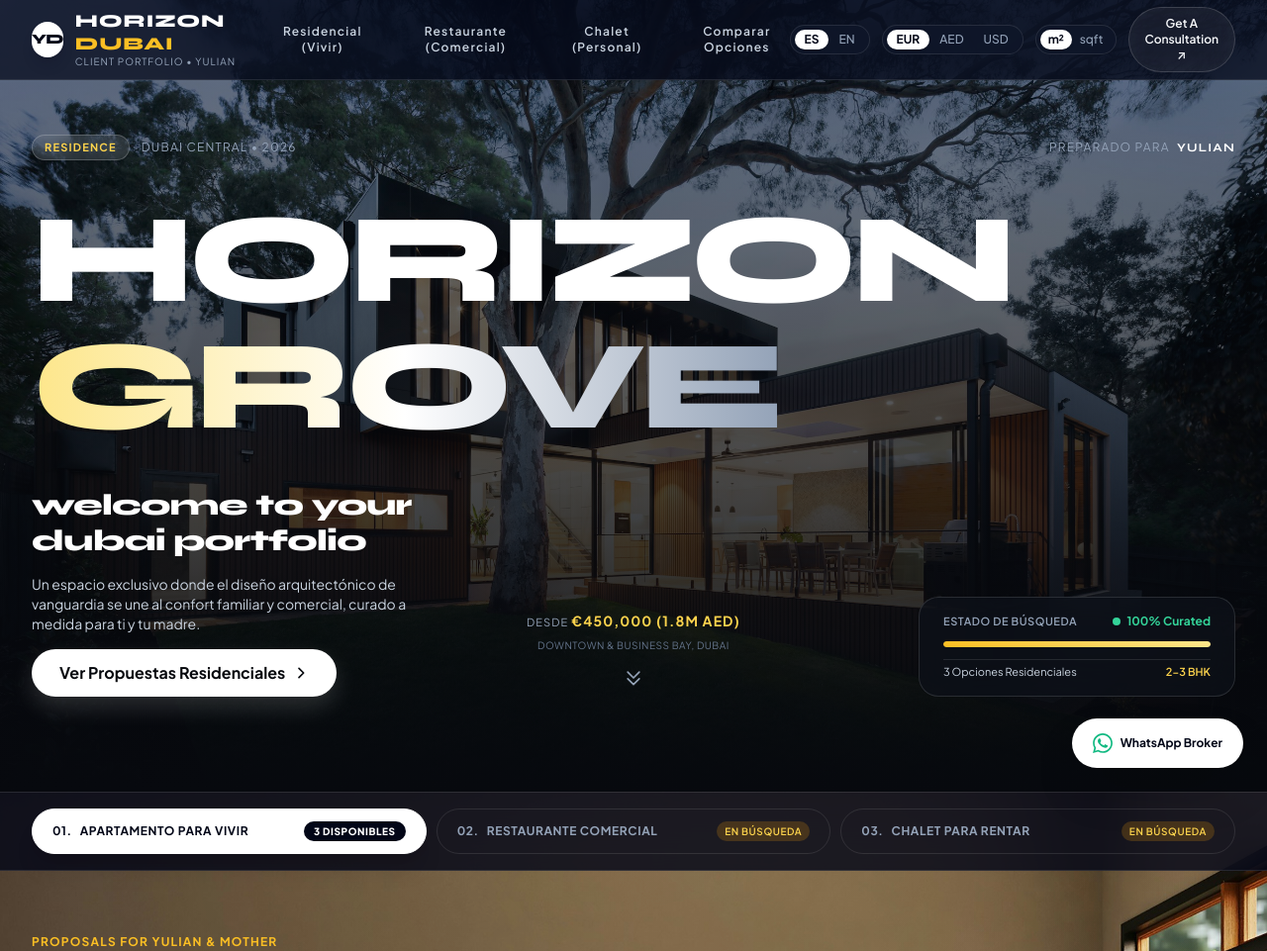
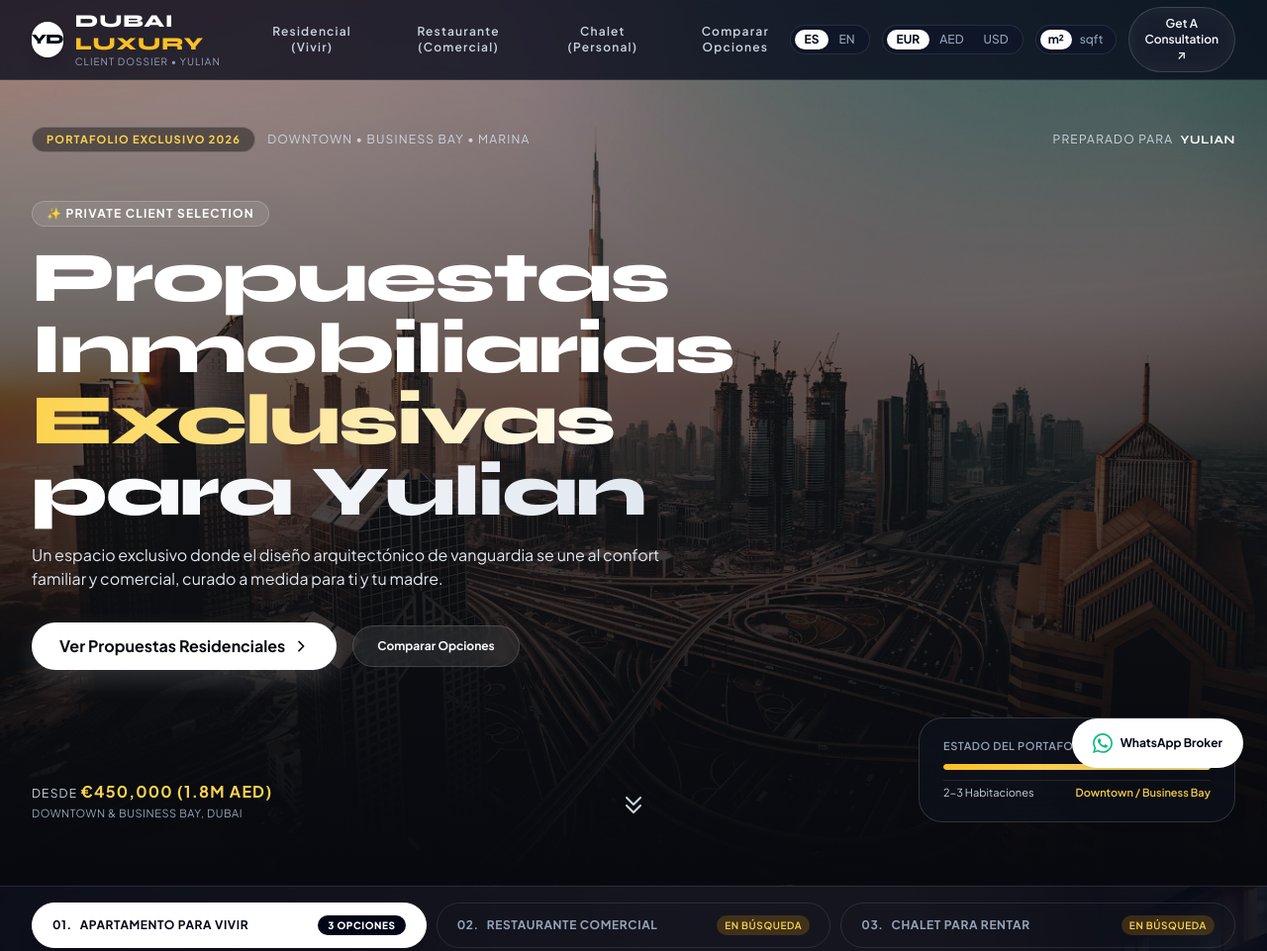
Before and after one commit to cubaloop/yulian-dubai-proposals, a plain HTML site: page index.html in a window 1280 px wide. Shown: the top 961 px of the page at 99% size. Drawn offline with nearby package versions, Linux system fonts and the light colour scheme; a web font is replaced by a local one.

Commit message:
Update: Set panoramic Dubai skyline hero background, remove distracting typography overlay, and refine layout

```diff
--- a/assets/css/style.css
+++ b/assets/css/style.css
@@ -1,4 +1,4 @@
-@import url('https://fonts.googleapis.com/css2?family=Syne:wght@400;500;600;700;800&family=Plus+Jakarta+Sans:wght@300;400;500;600;700;800&family=Playfair+Display:ital,wght@0,400;0,600;0,700;1,400&display=swap');
+@import url('https://fonts.googleapis.com/css2?family=Plus+Jakarta+Sans:wght@300;400;500;600;700;800&family=Playfair+Display:ital,wght@0,400;0,600;0,700;0,900;1,400&family=Syne:wght@500;600;700;800&display=swap');
 
 :root {
   --font-display: 'Syne', sans-serif;
@@ -7,13 +7,11 @@
 
   --bg-dark: #07090e;
   --bg-card: rgba(14, 18, 27, 0.85);
-  --bg-card-hover: rgba(20, 26, 38, 0.95);
   --border-light: rgba(255, 255, 255, 0.12);
   --border-gold: rgba(212, 175, 55, 0.4);
 
   --color-gold: #d4af37;
   --color-gold-light: #f3e5ab;
-  --color-accent: #ffffff;
 }
 
 * {
@@ -27,7 +25,6 @@ body {
   overflow-x: hidden;
 }
 
-/* Horizon Grove Large Display Typography */
 .font-display {
   font-family: var(--font-display);
 }
@@ -36,25 +33,17 @@ body {
   font-family: var(--font-serif);
 }
 
-/* Horizon Grove Giant Title Style */
-.hero-giant-title {
-  font-family: var(--font-display);
-  font-weight: 800;
-  letter-spacing: -0.04em;
-  line-height: 0.9;
-  text-transform: uppercase;
-}
-
-/* Background Image with Dark Atmospheric Gradient */
+/* Panoramic Dubai Skyline Hero Background */
 .hero-bg-wrapper {
   position: relative;
-  background-image: linear-gradient(180deg, rgba(7, 9, 14, 0.4) 0%, rgba(7, 9, 14, 0.8) 70%, #07090e 100%),
-                    url('../images/backgrounds/hero_horizon_bg.jpg');
+  background-image: linear-gradient(180deg, rgba(7, 9, 14, 0.35) 0%, rgba(7, 9, 14, 0.75) 60%, #07090e 100%),
+                    url('../images/backgrounds/dubai_skyline_hero.jpg');
   background-size: cover;
-  background-position: center center;
+  background-position: center 30%;
   background-repeat: no-repeat;
 }
 
+/* Dark Marble Texture Overlay for Body */
 .marble-texture-overlay {
   background-image: radial-gradient(circle at 50% 0%, rgba(212, 175, 55, 0.05) 0%, transparent 60%),
                     radial-gradient(circle at 100% 100%, rgba(30, 58, 138, 0.08) 0%, transparent 50%),
@@ -81,7 +70,7 @@ body {
   box-shadow: 0 35px 70px -15px rgba(0, 0, 0, 0.95), 0 0 30px rgba(212, 175, 55, 0.15);
 }
 
-/* Minimalist White Horizon Pill Button */
+/* Minimalist White Pill Button */
 .btn-horizon-white {
   background-color: #ffffff;
   color: #07090e;
@@ -118,21 +107,6 @@ body {
   transform: translateY(-2px);
 }
 
-.btn-horizon-gold {
-  background: linear-gradient(135deg, #dfba48 0%, #c59b27 50%, #997316 100%);
-  color: #07090e;
-  font-weight: 700;
-  border-radius: 9999px;
-  transition: all 0.3s ease;
-  box-shadow: 0 8px 25px rgba(212, 175, 55, 0.3);
-}
-
-.btn-horizon-gold:hover {
-  box-shadow: 0 12px 35px rgba(212, 175, 55, 0.5);
-  transform: translateY(-2px);
-}
-
-/* Clean Badges */
 .badge-clean-white {
   background: rgba(255, 255, 255, 0.1);
   border: 1px solid rgba(255, 255, 255, 0.2);
@@ -147,16 +121,15 @@ body {
   backdrop-filter: blur(10px);
 }
 
-/* Floating Status Box (Horizon Grove Reference) */
 .horizon-status-box {
-  background: rgba(14, 18, 27, 0.7);
-  border: 1px solid rgba(255, 255, 255, 0.12);
-  backdrop-filter: blur(20px);
-  border-radius: 20px;
-  padding: 16px 24px;
+  background: rgba(14, 18, 27, 0.75);
+  border: 1px solid rgba(255, 255, 255, 0.15);
+  backdrop-filter: blur(24px);
+  border-radius: 24px;
+  padding: 20px 24px;
 }
 
-/* Custom Leaflet Map Theme */
+/* Custom Leaflet Map */
 .leaflet-container {
   background: #0b0e14 !important;
   font-family: var(--font-sans);
@@ -172,7 +145,6 @@ body {
   background: #0f141f !important;
 }
 
-/* Clean Custom Scrollbar */
 ::-webkit-scrollbar {
   width: 6px;
   height: 6px;
@@ -188,7 +160,6 @@ body {
   background: #d4af37;
 }
 
-/* Gallery Thumbnails Scroll Hide */
 .no-scrollbar::-webkit-scrollbar {
   display: none;
 }
--- a/index.html
+++ b/index.html
@@ -3,7 +3,7 @@
 <head>
   <meta charset="UTF-8">
   <meta name="viewport" content="width=device-width, initial-scale=1.0">
-  <title>Horizon Dubai • Private Proposals for Yulian</title>
+  <title>Propuestas Exclusivas Dubai • Yulian</title>
 
   <!-- Tailwind CSS CDN -->
   <script src="https://cdn.tailwindcss.com"></script>
@@ -15,18 +15,18 @@
   <!-- Chart.js CDN for Financial Projections -->
   <script src="https://cdn.jsdelivr.net/npm/chart.js"></script>
 
-  <!-- Google Fonts: Syne (Display), Playfair Display (Serif), Plus Jakarta Sans (Sans) -->
+  <!-- Google Fonts -->
   <link rel="preconnect" href="https://fonts.googleapis.com">
   <link rel="preconnect" href="https://fonts.gstatic.com" crossorigin>
-  <link href="https://fonts.googleapis.com/css2?family=Playfair+Display:ital,wght@0,400;0,600;0,700;1,400&family=Plus+Jakarta+Sans:wght@300;400;500;600;700;800&family=Syne:wght@400;500;600;700;800&display=swap" rel="stylesheet">
+  <link href="https://fonts.googleapis.com/css2?family=Playfair+Display:ital,wght@0,400;0,600;0,700;0,900;1,400&family=Plus+Jakarta+Sans:wght@300;400;500;600;700;800&family=Syne:wght@500;600;700;800&display=swap" rel="stylesheet">
 
   <!-- Custom Styles -->
   <link rel="stylesheet" href="assets/css/style.css">
 </head>
 <body class="marble-texture-overlay min-h-screen flex flex-col selection:bg-white selection:text-slate-950 text-slate-100">
 
-  <!-- TOP BRAND / NAVIGATION (Horizon Grove Reference) -->
-  <header class="fixed top-0 left-0 right-0 z-50 bg-slate-950/70 backdrop-blur-2xl border-b border-white/10 transition-all duration-300">
+  <!-- TOP BRAND / NAVIGATION -->
+  <header class="fixed top-0 left-0 right-0 z-50 bg-slate-950/75 backdrop-blur-2xl border-b border-white/10 transition-all duration-300">
     <div class="max-w-7xl mx-auto px-4 sm:px-6 lg:px-8 h-20 flex items-center justify-between">
 
       <!-- Brand Logo -->
@@ -35,8 +35,8 @@
           YD
         </div>
         <div>
-          <span class="font-display font-extrabold text-lg tracking-wider text-white uppercase block leading-tight">HORIZON <span class="text-amber-400">DUBAI</span></span>
-          <span class="text-[10px] text-slate-400 uppercase tracking-widest block">Client Portfolio • Yulian</span>
+          <span class="font-display font-extrabold text-lg tracking-wider text-white uppercase block leading-tight">DUBAI <span class="text-amber-400">LUXURY</span></span>
+          <span class="text-[10px] text-slate-400 uppercase tracking-widest block">Client Dossier • Yulian</span>
         </div>
       </div>
 
@@ -71,7 +71,7 @@
           <button id="unit-sqft-btn" onclick="setUnit('sqft')" class="px-2 py-0.5 text-xs font-medium text-slate-400 hover:text-white">sqft</button>
         </div>
 
-        <!-- Get Consultation Button (Horizon Grove Ref) -->
+        <!-- Get Consultation Button -->
         <button onclick="openContactModal()" class="btn-horizon-glass px-4 py-2 text-xs font-semibold flex items-center hover:bg-white hover:text-slate-950 transition-all">
           <span data-i18n="getConsultation">Get A Consultation ↗</span>
         </button>
@@ -119,76 +119,83 @@
     </div>
   </header>
 
-  <!-- HERO SECTION (Identical Layout & Aesthetic to Horizon Grove Behance Ref) -->
-  <section class="hero-bg-wrapper relative min-h-screen pt-28 pb-16 px-4 sm:px-6 lg:px-8 flex flex-col justify-between">
+  <!-- PANORAMIC DUBAI HERO SECTION -->
+  <section class="hero-bg-wrapper relative min-h-[92vh] pt-32 pb-16 px-4 sm:px-6 lg:px-8 flex flex-col justify-between">
 
-    <!-- Top Metadata Bar inside Hero -->
-    <div class="max-w-7xl mx-auto w-full flex justify-between items-center text-xs tracking-widest uppercase text-slate-300 pt-6">
+    <!-- Top Metadata Info -->
+    <div class="max-w-7xl mx-auto w-full flex justify-between items-center text-xs tracking-widest uppercase text-slate-300">
       <div class="flex items-center space-x-3">
-        <span class="px-3 py-1 rounded-full bg-white/10 border border-white/20 backdrop-blur-md font-bold text-[11px] text-amber-300">
-          RESIDENCE
+        <span class="px-3.5 py-1 rounded-full bg-black/40 border border-white/20 backdrop-blur-md font-bold text-[11px] text-amber-300">
+          PORTAFOLIO EXCLUSIVO 2026
         </span>
-        <span class="text-slate-400 hidden sm:inline">DUBAI CENTRAL • 2026</span>
+        <span class="text-slate-300 hidden sm:inline">DOWNTOWN • BUSINESS BAY • MARINA</span>
       </div>
-      <div class="text-slate-400 text-right">
-        <span>PREPARADO PARA</span> <strong class="text-white ml-1 font-display">YULIAN</strong>
+      <div class="text-slate-300 text-right">
+        <span>PREPARADO PARA</span> <strong class="text-white ml-1 font-display tracking-wider">YULIAN</strong>
       </div>
     </div>
 
-    <!-- Center Giant Avant-Garde Brand Typography -->
-    <div class="max-w-7xl mx-auto w-full my-auto py-8">
-      <div class="text-center md:text-left">
-        <h1 class="hero-giant-title text-5xl sm:text-7xl md:text-8xl lg:text-9xl text-white tracking-tighter select-none">
-          HORIZON<br/>
-          <span class="text-transparent bg-clip-text bg-gradient-to-r from-amber-200 via-white to-slate-400">GROVE</span>
+    <!-- Center Hero Presentation (Clean, Elegant, No Unwanted Posters) -->
+    <div class="max-w-7xl mx-auto w-full my-auto py-12">
+      <div class="max-w-3xl space-y-4">
+        <div class="inline-flex items-center space-x-2 px-3.5 py-1 rounded-full bg-white/10 border border-white/20 text-white text-xs font-bold tracking-widest uppercase backdrop-blur-md">
+          <span>✨ Private Client Selection</span>
+        </div>
+        <h1 class="text-4xl sm:text-6xl lg:text-7xl font-display font-black text-white tracking-tight leading-[1.05]">
+          Propuestas Inmobiliarias <br/>
+          <span class="text-transparent bg-clip-text bg-gradient-to-r from-amber-300 via-white to-slate-200">Exclusivas para Yulian</span>
         </h1>
+        <p class="text-sm sm:text-base text-slate-200 leading-relaxed max-w-2xl" data-i18n="heroDesc">
+          Selección curada donde la arquitectura de vanguardia en Dubai se une al confort familiar y comercial, diseñada a medida para vivir con tu madre, tu espacio gastronómico y alojamiento de personal.
+        </p>
+
+        <div class="pt-4 flex flex-wrap gap-4 items-center">
+          <button onclick="scrollToSection('section-living')" class="btn-horizon-white group">
+            <span data-i18n="viewApartments">Ver Opciones de Apartamentos</span>
+            <svg class="w-4 h-4 ml-2 transition-transform group-hover:translate-x-1" fill="none" stroke="currentColor" viewBox="0 0 24 24"><path stroke-linecap="round" stroke-linejoin="round" stroke-width="2.5" d="M9 5l7 7-7 7"></path></svg>
+          </button>
+
+          <button onclick="openComparisonModal()" class="btn-horizon-glass px-6 py-3 text-xs font-bold">
+            <span data-i18n="compareBtn">Comparativa Lado a Lado</span>
+          </button>
+        </div>
       </div>
     </div>
 
-    <!-- Bottom Action & Info Grid (Matching Horizon Grove Layout) -->
-    <div class="max-w-7xl mx-auto w-full grid grid-cols-1 md:grid-cols-3 gap-6 items-end pb-8">
+    <!-- Bottom Status Grid -->
+    <div class="max-w-7xl mx-auto w-full grid grid-cols-1 md:grid-cols-3 gap-6 items-end">
 
-      <!-- Left: Welcome & Pill Button -->
-      <div class="space-y-4">
-        <h2 class="text-2xl sm:text-3xl font-display font-extrabold text-white tracking-tight" data-i18n="heroWelcome">
-          welcome to horizon dubai
-        </h2>
-        <p class="text-xs sm:text-sm text-slate-300 leading-relaxed max-w-md" data-i18n="heroDesc">
-          A unique space where modern architecture meets tailored luxury, offering an elevated lifestyle for you and your mother in central Dubai.
-        </p>
-        <button onclick="scrollToSection('section-living')" class="btn-horizon-white group">
-          <span data-i18n="viewApartments">View Apartments</span>
-          <svg class="w-4 h-4 ml-2 transition-transform group-hover:translate-x-1" fill="none" stroke="currentColor" viewBox="0 0 24 24"><path stroke-linecap="round" stroke-linejoin="round" stroke-width="2.5" d="M9 5l7 7-7 7"></path></svg>
-        </button>
+      <!-- Left: Price Range -->
+      <div>
+        <div class="text-xs uppercase tracking-widest text-slate-300">
+          <span data-i18n="startingFrom">Desde</span> <strong class="text-amber-300 font-bold text-base">€450,000 (1.8M AED)</strong>
+        </div>
+        <div class="text-[11px] text-slate-400 uppercase tracking-wider mt-0.5">Downtown & Business Bay, Dubai</div>
       </div>
 
-      <!-- Center: Scroll Indicator & Price Range -->
-      <div class="text-center hidden md:block space-y-2">
-        <div class="text-[11px] uppercase tracking-widest text-slate-400">
-          <span data-i18n="startingFrom">From</span> <strong class="text-amber-300 font-bold text-sm">€450,000 (1.8M AED)</strong>
-        </div>
-        <div class="text-[10px] text-slate-500 uppercase tracking-wider">Downtown & Business Bay, Dubai</div>
-        <div class="pt-4 animate-bounce text-slate-400 flex justify-center">
-          <svg class="w-5 h-5" fill="none" stroke="currentColor" viewBox="0 0 24 24"><path stroke-linecap="round" stroke-linejoin="round" stroke-width="2" d="M19 13l-7 7-7-7m14-8l-7 7-7-7"></path></svg>
+      <!-- Center: Scroll Indicator -->
+      <div class="text-center hidden md:block">
+        <div class="animate-bounce text-slate-300 flex justify-center cursor-pointer" onclick="scrollToSection('section-living')">
+          <svg class="w-6 h-6" fill="none" stroke="currentColor" viewBox="0 0 24 24"><path stroke-linecap="round" stroke-linejoin="round" stroke-width="2" d="M19 13l-7 7-7-7m14-8l-7 7-7-7"></path></svg>
         </div>
       </div>
 
-      <!-- Right: Floating Status & Construction Progress Box -->
+      <!-- Right: Floating Status Card -->
       <div class="flex justify-start md:justify-end">
-        <div class="horizon-status-box w-full max-w-xs space-y-3">
+        <div class="horizon-status-box w-full max-w-xs space-y-2.5">
           <div class="flex justify-between items-center text-xs">
-            <span class="text-slate-400 font-semibold uppercase tracking-wider text-[11px]" data-i18n="searchProgress">SEARCH STATUS</span>
-            <span class="text-emerald-400 font-bold flex items-center">
+            <span class="text-slate-400 font-semibold uppercase tracking-wider text-[11px]">ESTADO DEL PORTAFOLIO</span>
+            <span class="text-emerald-400 font-bold flex items-center text-xs">
               <span class="w-2 h-2 rounded-full bg-emerald-400 mr-1.5 animate-ping"></span>
-              100% Curated
+              3 Opciones Listas
             </span>
           </div>
           <div class="w-full bg-white/10 h-1.5 rounded-full overflow-hidden">
             <div class="bg-gradient-to-r from-amber-400 to-amber-200 h-full w-full rounded-full"></div>
           </div>
           <div class="flex justify-between items-center text-[11px] text-slate-300 pt-1 border-t border-white/10">
-            <span>3 Opciones Residenciales</span>
-            <span class="text-amber-300 font-semibold">2-3 BHK</span>
+            <span>2-3 Habitaciones</span>
+            <span class="text-amber-300 font-semibold">Downtown / Business Bay</span>
           </div>
         </div>
       </div>
@@ -197,21 +204,21 @@
 
   </section>
 
-  <!-- 3 CATEGORY NAVIGATION TABS (Horizon Minimalist Segmentation) -->
-  <section class="sticky top-20 z-30 bg-slate-950/80 backdrop-blur-xl border-y border-white/10 py-4 px-4 sm:px-6 lg:px-8">
+  <!-- 3 CATEGORY NAVIGATION TABS -->
+  <section class="sticky top-20 z-30 bg-slate-950/85 backdrop-blur-xl border-y border-white/10 py-4 px-4 sm:px-6 lg:px-8">
     <div class="max-w-7xl mx-auto flex flex-col sm:flex-row gap-2.5">
 
       <!-- Tab 1: Residential -->
-      <button id="nav-tab-living" onclick="setTab('living')" class="flex-1 py-3 px-5 rounded-full border border-white text-slate-950 bg-white font-bold text-xs uppercase tracking-wider transition-all flex items-center justify-between">
+      <button id="nav-tab-living" onclick="setTab('living')" class="flex-1 py-3.5 px-5 rounded-full border border-white text-slate-950 bg-white font-bold text-xs uppercase tracking-wider transition-all flex items-center justify-between">
         <span class="flex items-center space-x-2">
           <span>01.</span>
           <span data-i18n="tabLiving">Apartamento para Vivir</span>
         </span>
-        <span class="px-2.5 py-0.5 rounded-full bg-slate-950 text-white text-[10px] font-black">3 DISPONIBLES</span>
+        <span class="px-2.5 py-0.5 rounded-full bg-slate-950 text-white text-[10px] font-black">3 OPCIONES</span>
       </button>
 
       <!-- Tab 2: Commercial -->
-      <button id="nav-tab-commercial" onclick="setTab('commercial')" class="flex-1 py-3 px-5 rounded-full border border-white/10 text-slate-400 hover:text-white hover:bg-white/5 font-semibold text-xs uppercase tracking-wider transition-all flex items-center justify-between">
+      <button id="nav-tab-commercial" onclick="setTab('commercial')" class="flex-1 py-3.5 px-5 rounded-full border border-white/10 text-slate-400 hover:text-white hover:bg-white/5 font-semibold text-xs uppercase tracking-wider transition-all flex items-center justify-between">
         <span class="flex items-center space-x-2">
           <span>02.</span>
           <span data-i18n="tabCommercial">Restaurante Comercial</span>
@@ -220,7 +227,7 @@
       </button>
 
       <!-- Tab 3: Townhouse -->
-      <button id="nav-tab-townhouse" onclick="setTab('townhouse')" class="flex-1 py-3 px-5 rounded-full border border-white/10 text-slate-400 hover:text-white hover:bg-white/5 font-semibold text-xs uppercase tracking-wider transition-all flex items-center justify-between">
+      <button id="nav-tab-townhouse" onclick="setTab('townhouse')" class="flex-1 py-3.5 px-5 rounded-full border border-white/10 text-slate-400 hover:text-white hover:bg-white/5 font-semibold text-xs uppercase tracking-wider transition-all flex items-center justify-between">
         <span class="flex items-center space-x-2">
           <span>03.</span>
           <span data-i18n="tabTownhouse">Chalet para Rentar</span>
@@ -240,7 +247,7 @@
           Residencias Seleccionadas
         </h2>
         <p class="text-xs sm:text-sm text-slate-400 mt-2 max-w-2xl" data-i18n="livingSectionDesc">
-          Propiedades con vistas icónicas, acabados premium y máxima idoneidad para vivir cómodamente con tu madre.
+          Propiedades con vistas icónicas al Burj Khalifa y Canal, acabados premium y máxima idoneidad para vivir cómodamente con tu madre.
         </p>
       </div>
 
@@ -320,7 +327,7 @@
 
       <div class="space-y-3">
         <button onclick="sendGeneralInquiry()" class="btn-horizon-white w-full py-3.5 text-xs font-bold flex items-center justify-center">
-          <svg class="w-4 h-4 mr-2 fill-current" viewBox="0 0 24 24"><path d="M.057 24l1.687-6.163c-1.041-1.804-1.588-3.849-1.587-5.946.003-6.556 5.338-11.891 11.893-11.891 3.181.001 6.167 1.24 8.413 3.488 2.245 2.248 3.481 5.236 3.48 8.414-.003 6.557-5.338 11.892-11.893 11.892-1.99-.001-3.951-.5-5.688-1.448l-6.305 1.654z"/></svg>
+          <svg class="w-4 h-4 mr-2 fill-current" viewBox="0 0 24 24"><path d="M.057 24l1.687-6.163c-1.041-1.804-1.588-3.849-1.587-5.946.003-6.556 5.338-11.891 11.893-11.891 3.181.001 6.167 1.24 8.413 3.488 2.245 2.248 3.481 5.236 3.48 8.414-.003 6.557-5.338 11.892-11.893 11.892-1.99-.001-3.951-.5-5.688-1.448l-6.305 1.654zm6.597-3.807c1.676.995 3.276 1.591 5.392 1.592 5.448 0 9.886-4.434 9.889-9.885.002-5.462-4.415-9.89-9.881-9.892-5.452 0-9.887 4.434-9.889 9.884-.001 2.225.651 3.891 1.746 5.634l-.999 3.648 3.742-.981zm11.387-5.464c-.074-.124-.272-.198-.57-.347-.297-.149-1.758-.868-2.031-.967-.272-.099-.47-.149-.669.149-.198.297-.768.967-.941 1.165-.173.198-.347.223-.644.074-.297-.149-1.255-.462-2.39-1.475-.883-.788-1.48-1.761-1.653-2.059-.173-.297-.018-.458.13-.606.134-.133.297-.347.446-.521.151-.172.2-.296.3-.495.099-.198.05-.372-.025-.521-.075-.148-.669-1.611-.916-2.206-.242-.579-.487-.501-.669-.51l-.57-.01c-.198 0-.52.074-.792.372s-1.04 1.016-1.04 2.479 1.065 2.876 1.213 3.074c.149.198 2.095 3.2 5.076 4.487.709.306 1.263.489 1.694.626.712.226 1.36.194 1.872.118.571-.085 1.758-.719 2.006-1.413.248-.695.248-1.29.173-1.414z"/></svg>
           <span data-i18n="whatsappQuick">Escribir por WhatsApp</span>
         </button>
 
@@ -332,11 +339,11 @@
     </div>
   </div>
 
-  <!-- FOOTER (Horizon Grove Minimalist Clean Credit) -->
+  <!-- FOOTER -->
   <footer class="mt-auto border-t border-white/10 bg-slate-950/90 py-10 px-4 text-xs text-slate-400">
     <div class="max-w-7xl mx-auto flex flex-col md:flex-row items-center justify-between gap-4">
       <div class="flex items-center space-x-3">
-        <span class="font-display font-bold text-white uppercase tracking-wider">HORIZON DUBAI</span>
+        <span class="font-display font-bold text-white uppercase tracking-wider">DUBAI LUXURY ADVISORY</span>
         <span class="text-slate-600">/</span>
         <span><span data-i18n="footerBuiltFor">Herramienta personalizada exclusivamente para</span> <strong class="text-white">Yulian</strong></span>
       </div>
```
Also changed, not shown: assets/images/backgrounds/dubai_marina_panorama.jpg (added), assets/images/backgrounds/dubai_skyline_hero.jpg (added), 2 other files.
